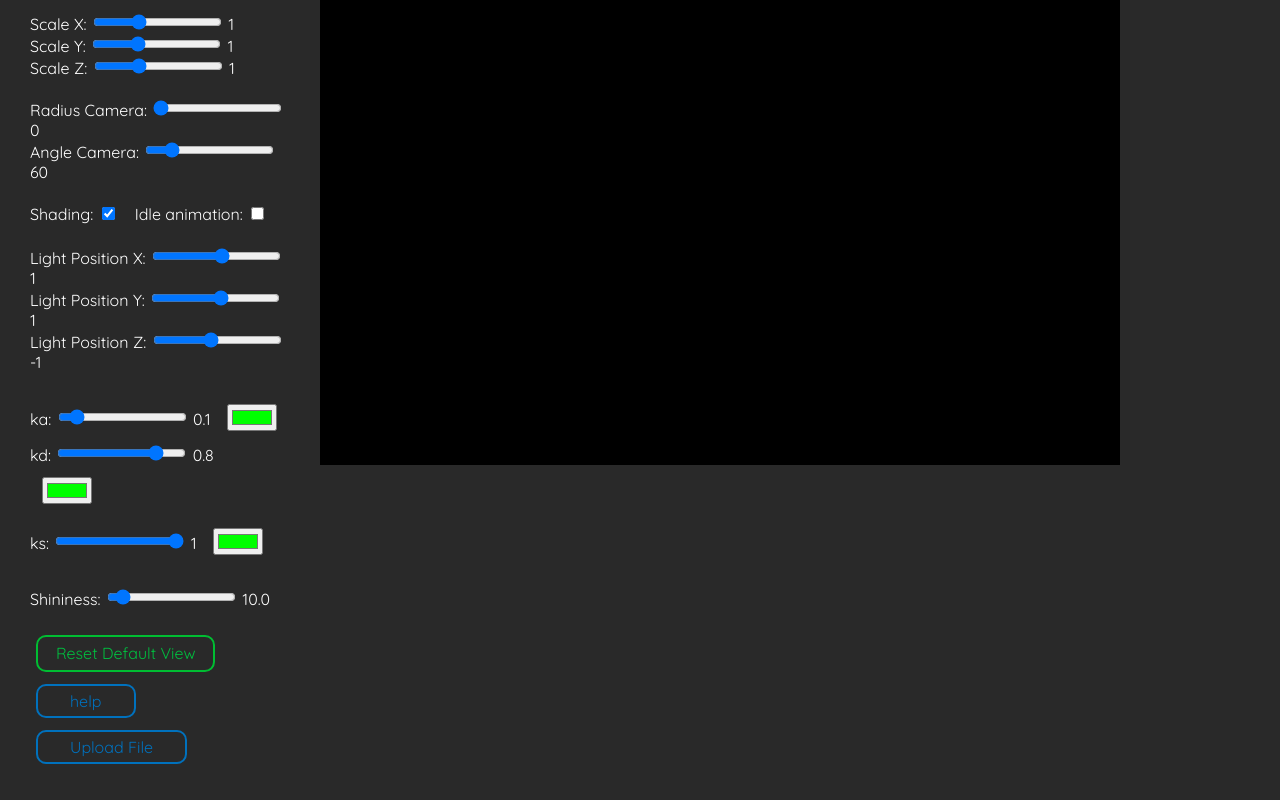
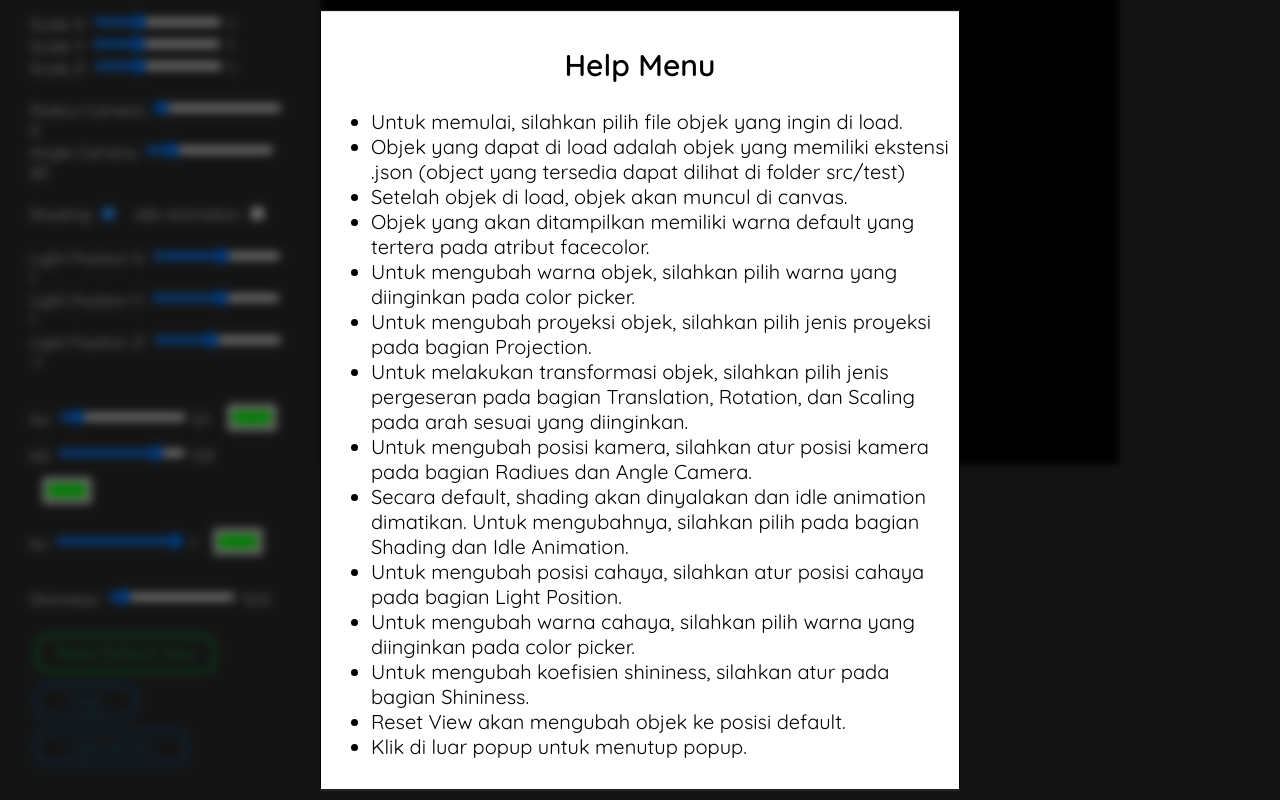
Before and after one commit to Brianaldo/IF3260_Tugas2_K03_G10, a plain HTML site: page src/index.html in a window 1280 px wide. Both pictures are taken after a click on the button "help". Drawn offline with Linux system fonts and the light colour scheme.

Commit message:
docs: add helper popup

```diff
--- /dev/null
+++ b/src/Utils/popup_helper.js
@@ -0,0 +1,69 @@
+const button = document.getElementById("help-canvas");
+
+button.addEventListener("click", function() {
+    const overlay = document.createElement("div");
+    overlay.classList.add("overlay");
+
+    const popup = document.createElement("div");
+    popup.classList.add("popup");
+
+    const title = document.createElement("h2");
+    title.textContent = "Help Menu";
+
+    const points = document.createElement("ul");
+    const point1 = document.createElement("li");
+    point1.textContent = "Untuk memulai, silahkan pilih file objek yang ingin di load.";
+    const point2 = document.createElement("li");
+    point2.textContent = "Objek yang dapat di load adalah objek yang memiliki ekstensi .json (object yang tersedia dapat dilihat di folder src/test)";
+    const point3 = document.createElement("li");
+    point3.textContent = "Setelah objek di load, objek akan muncul di canvas.";
+    const point4 = document.createElement("li");
+    point4.textContent = "Objek yang akan ditampilkan memiliki warna default yang tertera pada atribut facecolor.";
+    const point5 = document.createElement("li");
+    point5.textContent = "Untuk mengubah warna objek, silahkan pilih warna yang diinginkan pada color picker.";
+    const point6 = document.createElement("li");
+    point6.textContent = "Untuk mengubah proyeksi objek, silahkan pilih jenis proyeksi pada bagian Projection.";
+    const point7 = document.createElement("li");
+    point7.textContent = "Untuk melakukan transformasi objek, silahkan pilih jenis pergeseran pada bagian Translation, Rotation, dan Scaling pada arah sesuai yang diinginkan.";
+    const point8 = document.createElement("li");
+    point8.textContent = "Untuk mengubah posisi kamera, silahkan atur posisi kamera pada bagian Radiues dan Angle Camera.";
+    const point9 = document.createElement("li");
+    point9.textContent = "Secara default, shading akan dinyalakan dan idle animation dimatikan. Untuk mengubahnya, silahkan pilih pada bagian Shading dan Idle Animation.";
+    const point10 = document.createElement("li");
+    point10.textContent = "Untuk mengubah posisi cahaya, silahkan atur posisi cahaya pada bagian Light Position.";
+    const point11 = document.createElement("li");
+    point11.textContent = "Untuk mengubah warna cahaya, silahkan pilih warna yang diinginkan pada color picker.";
+    const point12 = document.createElement("li");
+    point12.textContent = "Untuk mengubah koefisien shininess, silahkan atur pada bagian Shininess.";
+    const point13 = document.createElement("li");
+    point13.textContent = "Reset View akan mengubah objek ke posisi default.";
+    const point14 = document.createElement("li");
+    point14.textContent = "Klik di luar popup untuk menutup popup.";
+
+
+    points.appendChild(point1);
+    points.appendChild(point2);
+    points.appendChild(point3);
+    points.appendChild(point4);
+    points.appendChild(point5);
+    points.appendChild(point6);
+    points.appendChild(point7);
+    points.appendChild(point8);
+    points.appendChild(point9);
+    points.appendChild(point10);
+    points.appendChild(point11);
+    points.appendChild(point12);
+    points.appendChild(point13);
+    points.appendChild(point14);
+
+    popup.appendChild(title);
+    popup.appendChild(points);
+
+    document.body.appendChild(overlay);
+    document.body.appendChild(popup);
+
+    overlay.addEventListener("click", function() {
+        document.body.removeChild(overlay);
+        document.body.removeChild(popup);
+    });
+});
--- a/src/index.html
+++ b/src/index.html
@@ -24,6 +24,7 @@
     <script src="Utils/buffer.js" defer></script>
     <script src="Utils/draw_utils.js" defer></script>
     <script src="Utils/handlers.js" defer></script>
+    <script src="Utils/popup_helper.js" defer></script>
     <script src="Utils/webgl-utils.js" defer></script>
     <script src="Utils/shader.js" defer></script>
 
--- a/src/styles.css
+++ b/src/styles.css
@@ -174,3 +174,31 @@ input[type="text"]{
 #specular-color{
   margin: 12px;
 }
+
+.overlay {
+  position: fixed;
+  top: 0;
+  left: 0;
+  width: 100%;
+  height: 100%;
+  background-color: rgba(0, 0, 0, 0.5);
+  backdrop-filter: blur(5px);
+  z-index: 1;
+}
+
+.popup {
+  position: fixed;
+  top: 50%;
+  left: 50%;
+  transform: translate(-50%, -50%);
+  background-color: white;
+  border: 1px solid black;
+  padding: 10px;
+  z-index: 2;
+  color: black;
+  font-size: 20px;
+}
+
+.popup h2 {
+  text-align: center;
+}
```
